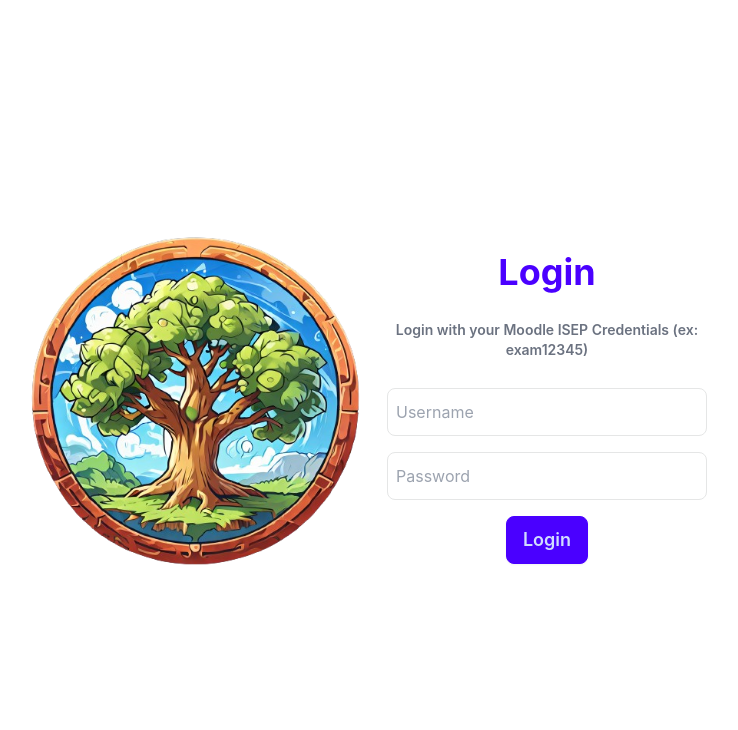
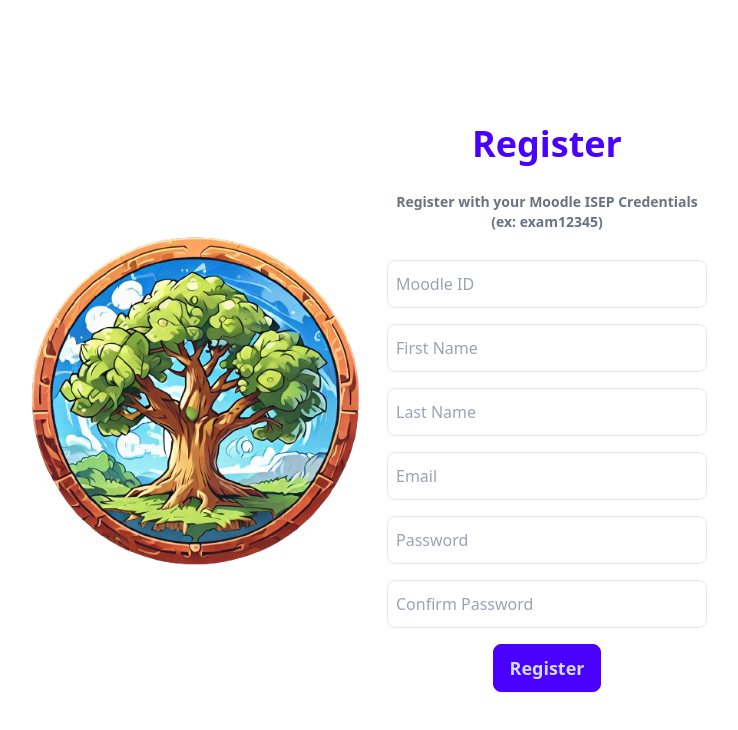
Before and after one commit to Les-Professeurs-Chenes/admisep_front, a React (Vite) app: page /register in a window 1280 px wide. Shown: the top 730 px of the page, without its empty margins (285-1023 px from the left). Built offline with nearby package versions, Linux system fonts and the light colour scheme; no server answers.

Commit message:
Feat : register

```diff
--- a/package.json
+++ b/package.json
@@ -19,7 +19,9 @@
     "axios": "^1.7.2",
     "react": "^18.2.0",
     "react-dom": "^18.2.0",
+    "react-query": "^3.39.3",
     "react-redux": "^9.1.2",
+    "react-router-dom": "^6.23.1",
     "redux": "^5.0.1"
   },
   "devDependencies": {
--- a/src/App.tsx
+++ /dev/null
@@ -1,14 +0,0 @@
-import "./App.css";
-import "daisyui/dist/full.css";
-import Home from "./views/home/Home";
-import Login from "./views/auth/Login";
-import { getUserByToken } from "./helpers/User";
-
-const user = await getUserByToken();
-const user_logged_in = user.id !== undefined;
-
-function App() {
-  return <>{user_logged_in ? <Home /> : <Login />}</>;
-}
-
-export default App;
--- a/src/helpers/Auth.ts
+++ b/src/helpers/Auth.ts
@@ -23,3 +23,34 @@ export const login = async (login: string, password: string): Promise<any> => {
     return error;
   }
 };
+
+export const register = async (
+  moodle_id: string,
+  firstName: string,
+  lastName: string,
+  mail: string,
+  password: string
+): Promise<any> => {
+  try {
+    const response: AxiosResponse<any> = await axios.post(
+      `${apiUrl}/users/register`,
+      {
+        moodle_id,
+        firstName,
+        lastName,
+        mail,
+        password,
+      },
+      {
+        headers: {
+          "Content-Type": "application/json",
+        },
+      }
+    );
+
+    const registerData: any = response.data;
+    return registerData;
+  } catch (error) {
+    return error;
+  }
+};
--- a/src/main.tsx
+++ b/src/main.tsx
@@ -1,11 +1,35 @@
+import "./App.css";
+import "daisyui/dist/full.css";
 import React from "react";
+import { BrowserRouter as Router, Route, Routes } from "react-router-dom";
+import { QueryClient, QueryClientProvider } from "react-query";
 import ReactDOM from "react-dom/client";
-import "./index.css";
-import App from "./App";
+import Login from "./views/auth/Login";
+import Register from "./views/auth/Register";
+import { getUserByToken } from "./helpers/User";
+import Home from "./views/home/Home";
 
-const root = ReactDOM.createRoot(document.getElementById("root") as HTMLElement);
+const user = await getUserByToken();
+const user_logged_in = user.id !== undefined;
+
+const queryClient = new QueryClient({});
+
+const root = ReactDOM.createRoot(
+  document.getElementById("root") as HTMLElement
+);
+
 root.render(
   <React.StrictMode>
-    <App />
+    <QueryClientProvider client={queryClient}>
+      <Router>
+        <div>
+          <Routes>
+            <Route path="/login" element={<Login />} />
+            <Route path="/register" element={<Register />} />
+            <Route path="/" element={user_logged_in ? <Home /> : <Login />} />
+          </Routes>
+        </div>
+      </Router>
+    </QueryClientProvider>
   </React.StrictMode>
 );
--- a/src/views/auth/Login.tsx
+++ b/src/views/auth/Login.tsx
@@ -1,11 +1,13 @@
 import "./Auth.css";
 import logo from "../../assets/logo.png";
 import { useState } from "react";
+import { useNavigate } from "react-router-dom";
 import { login } from "../../helpers/Auth";
 
 export default function Login() {
   const [loginInput, setLoginInput] = useState("");
   const [passwordInput, setPasswordInput] = useState("");
+  const navigate = useNavigate();
 
   const handleLogin = async () => {
     console.log(loginInput, passwordInput);
@@ -16,17 +18,21 @@ export default function Login() {
     }
   };
 
+  const linkToRegister = async () => {
+    navigate("/register");
+  };
+
   return (
     <>
       <div className="login">
         <div className="logo">
-          <img src={logo} />
+          <img src={logo} alt="Logo" />
         </div>
 
         <div className="login-container">
           <h1 className="title">Login</h1>
           <p className="subtitle">
-            Login with your Moodle ISEP Credentials (ex: exam12345){" "}
+            Login with your Moodle ISEP Credentials (ex: exam12345)
           </p>
           <input
             type="text"
@@ -45,6 +51,10 @@ export default function Login() {
           <button className="btn btn-primary" onClick={handleLogin}>
             Login
           </button>
+
+          <button className="btn btn-secondary" onClick={linkToRegister}>
+            Créer un compte
+          </button>
         </div>
       </div>
     </>
--- /dev/null
+++ b/src/views/auth/Register.tsx
@@ -0,0 +1,101 @@
+import "./Auth.css";
+import logo from "../../assets/logo.png";
+import { useState } from "react";
+import { register } from "../../helpers/Auth";
+
+export default function Register() {
+  const [moodleIdInput, setMoodleIdInput] = useState("");
+  const [firstNameInput, setFirstNameInput] = useState("");
+  const [lastNameInput, setLastNameInput] = useState("");
+  const [emailInput, setEmailInput] = useState("");
+  const [passwordInput, setPasswordInput] = useState("");
+  const [confirmPasswordInput, setConfirmPasswordInput] = useState("");
+
+  const handleRegister = async () => {
+    if (passwordInput !== confirmPasswordInput) {
+      console.log("Passwords do not match");
+      return;
+    }
+
+    console.log(
+      moodleIdInput,
+      firstNameInput,
+      lastNameInput,
+      emailInput,
+      passwordInput
+    );
+    const registerData = await register(
+      moodleIdInput,
+      firstNameInput,
+      lastNameInput,
+      emailInput,
+      passwordInput
+    );
+    console.log(registerData);
+    if (registerData.id !== undefined) {
+      console.log("Registered successfully");
+    }
+  };
+
+  return (
+    <>
+      <div className="login">
+        <div className="logo">
+          <img src={logo} alt="Logo" />
+        </div>
+
+        <div className="login-container">
+          <h1 className="title">Register</h1>
+          <p className="subtitle">
+            Register with your Moodle ISEP Credentials (ex: exam12345)
+          </p>
+          <input
+            type="text"
+            className="input input-bordered"
+            placeholder="Moodle ID"
+            value={moodleIdInput}
+            onChange={(e) => setMoodleIdInput(e.target.value)}
+          />
+          <input
+            type="text"
+            className="input input-bordered"
+            placeholder="First Name"
+            value={firstNameInput}
+            onChange={(e) => setFirstNameInput(e.target.value)}
+          />
+          <input
+            type="text"
+            className="input input-bordered"
+            placeholder="Last Name"
+            value={lastNameInput}
+            onChange={(e) => setLastNameInput(e.target.value)}
+          />
+          <input
+            type="email"
+            className="input input-bordered"
+            placeholder="Email"
+            value={emailInput}
+            onChange={(e) => setEmailInput(e.target.value)}
+          />
+          <input
+            type="password"
+            className="input input-bordered"
+            placeholder="Password"
+            value={passwordInput}
+            onChange={(e) => setPasswordInput(e.target.value)}
+          />
+          <input
+            type="password"
+            className="input input-bordered"
+            placeholder="Confirm Password"
+            value={confirmPasswordInput}
+            onChange={(e) => setConfirmPasswordInput(e.target.value)}
+          />
+          <button className="btn btn-primary" onClick={handleRegister}>
+            Register
+          </button>
+        </div>
+      </div>
+    </>
+  );
+}
```
Also changed, not shown: 1 other file (tests, documents, lock files or other folders).
